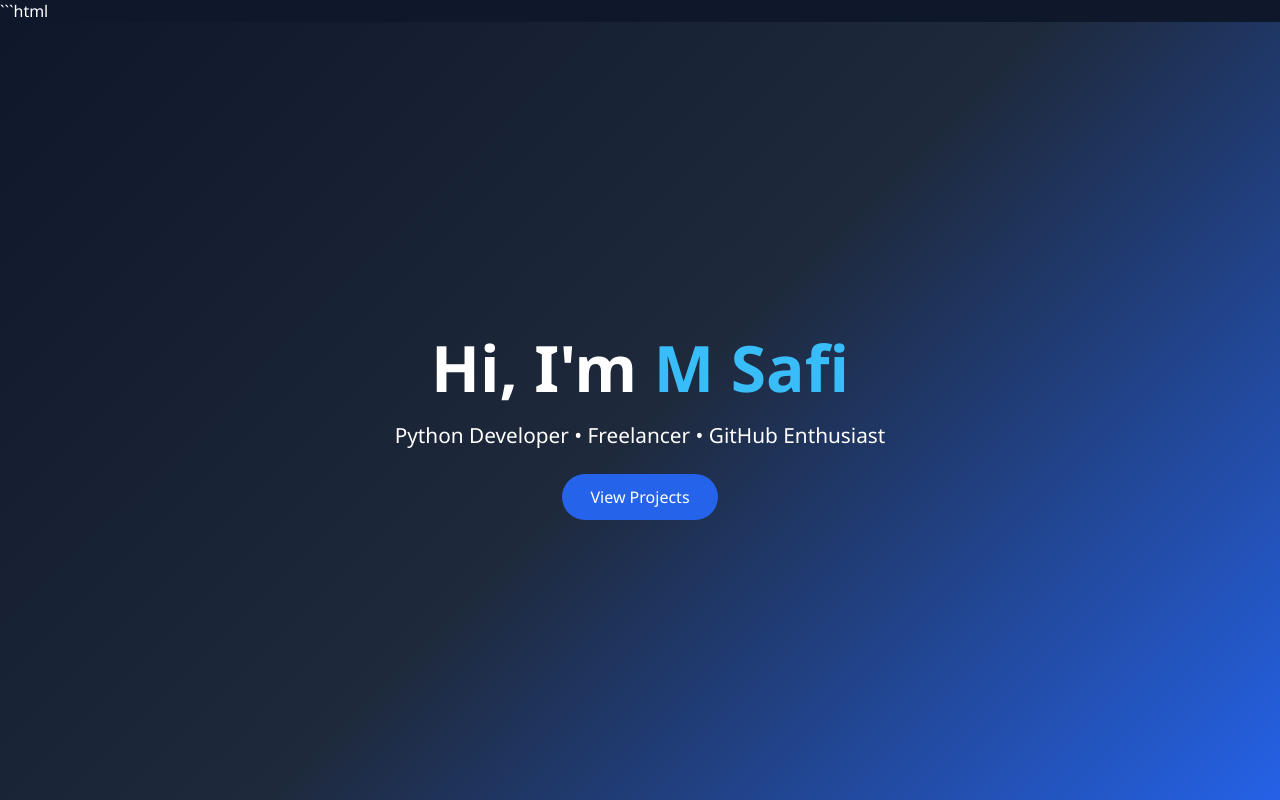
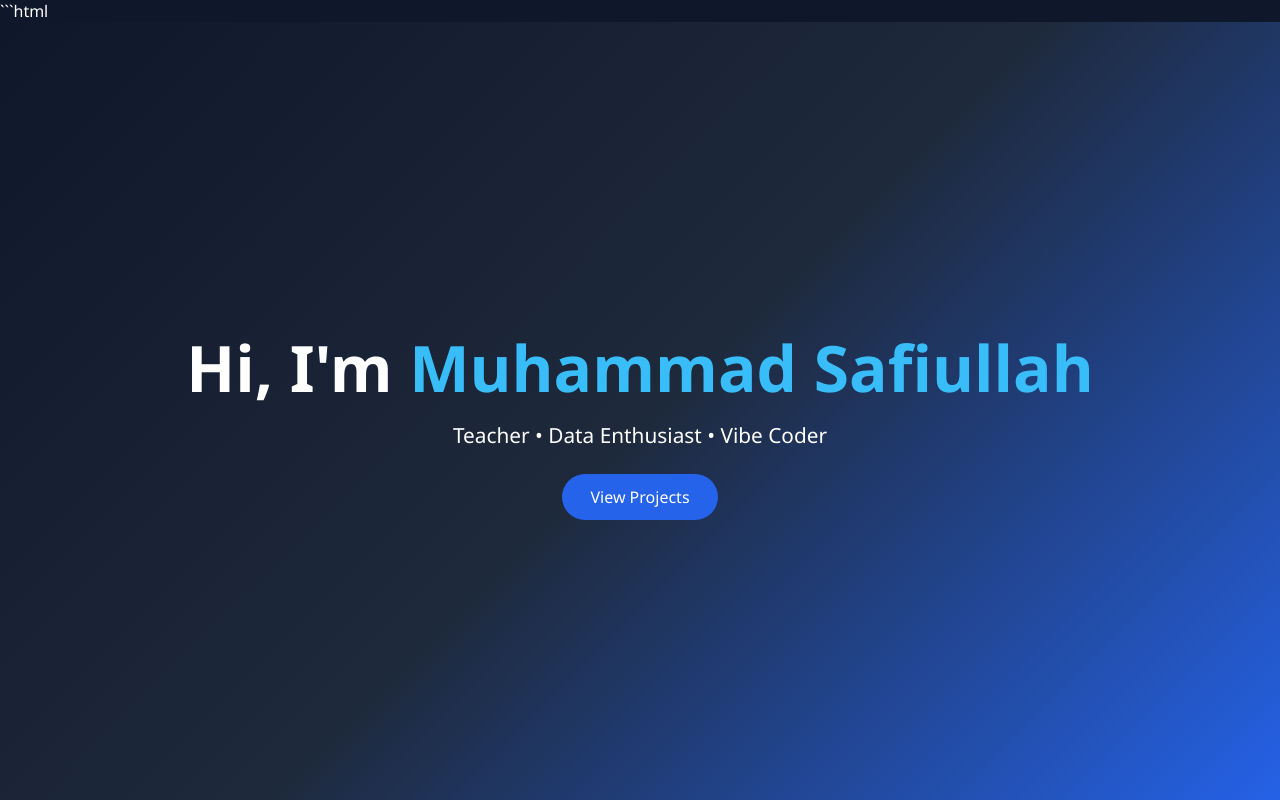
Before and after one commit to engrmuhammadsafiullah/engrmuhammadsafiullah.github.io, a plain HTML site: page index.html in a window 1280 px wide. Shown: the top 800 px of the page. Drawn offline with Linux system fonts and the light colour scheme.

Commit message:
Update index.html
Fixed

```diff
--- a/index.html
+++ b/index.html
@@ -4,7 +4,7 @@
 <head>
 <meta charset="UTF-8">
 <meta name="viewport" content="width=device-width, initial-scale=1.0">
-<title>M Safi | Portfolio</title>
+<title> Muhammad Safiullah  | Portfolio</title>
 
 <style>
 *{
@@ -106,8 +106,8 @@ footer{
 <body>
 
 <div class="hero">
-    <h1>Hi, I'm <span>M Safi</span></h1>
-    <p>Python Developer • Freelancer • GitHub Enthusiast</p>
+    <h1>Hi, I'm <span>Muhammad Safiullah</span></h1>
+    <p>Teacher • Data Enthusiast • Vibe Coder</p>
     <a href="#projects" class="btn">View Projects</a>
 </div>
 
```
